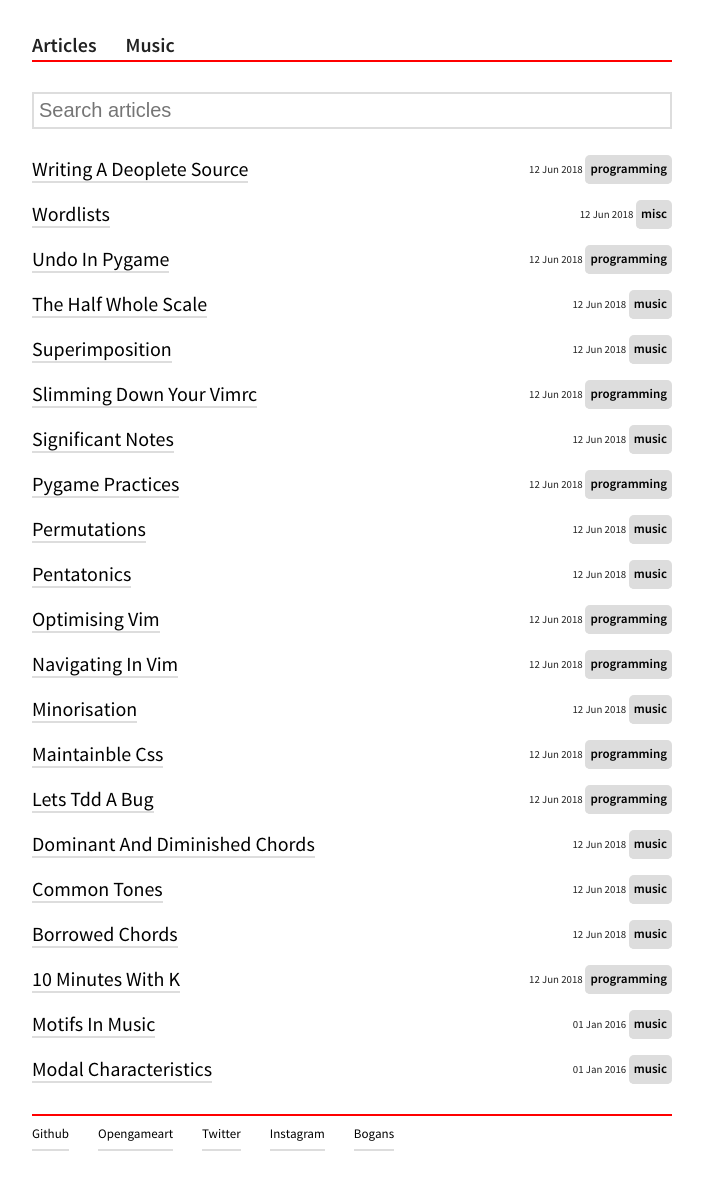
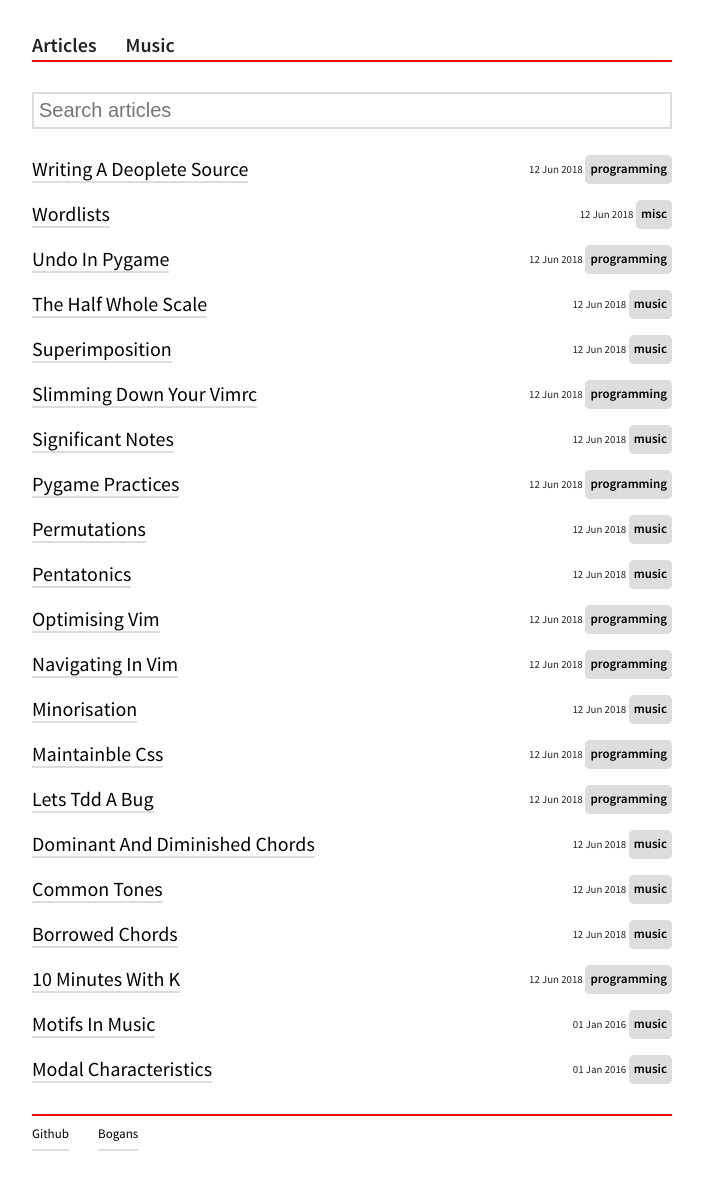
Before and after one commit to joereynolds/joereynolds.github.io, a Jekyll site: the page built from index.html, in a window 1280 px wide. Shown: the whole page, without its empty margins (288-991 px from the left). Built offline with Jekyll 4.4.1, drawn with Linux system fonts in a browser that asks for light colours.

Commit message:
Add links to footer

```diff
--- a/_includes/footer.html
+++ b/_includes/footer.html
@@ -1,7 +1,4 @@
 <footer>
-    <a href="#">Github</a>
-    <a href="#">Opengameart</a>
-    <a href="#">Twitter</a>
-    <a href="#">Instagram</a>
-    <a href="#">Bogans</a>
+    <a href="https://github.com/joereynolds">Github</a>
+    <a href="http://bogans.uk/">Bogans</a>
 </footer>
```
